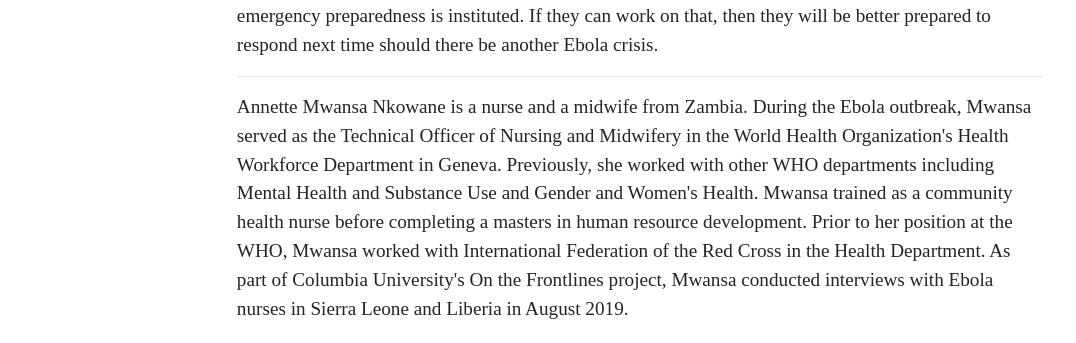
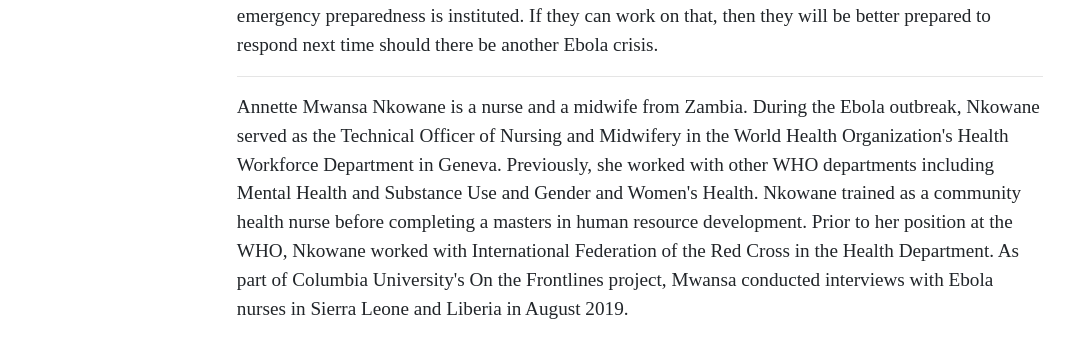
Before and after one commit to elotroalex/frontlines, a Jekyll site: the page built from _ebola/n14.md, in a window 1280 px wide and 900 px high, scrolled down 3770 px. Shown: the part 192-535 px from the top of the window, without its empty margins (0-1076 px from the left). Built offline with Jekyll 4.4.1, drawn with Linux system fonts in a browser that asks for light colours; some web fonts are replaced.

Commit message:
foregrounded last name in bio

```diff
--- a/_ebola/n14.md
+++ b/_ebola/n14.md
@@ -3,7 +3,7 @@ pid: n14
 name: Annette Mwansa Nkowane, RN, RM, BSc, MA
 first_name: Annette
 middle_name: Mwansa
-last_name: Knowane
+last_name: Nkowane
 interviewed_by: Jennifer Dohrn
 interview_date: August 16, 2019
 interview_city: Monrovia
@@ -11,11 +11,11 @@ interview_country: Liberia
 title: Former Technical Officer of Nursing and Midwifery, World Health Organization
   (WHO) Headquarters, Geneva, Switzerland
 bio: Annette Mwansa Nkowane is a nurse and a midwife from Zambia. During the Ebola
-  outbreak, Mwansa served as the Technical Officer of Nursing and Midwifery in the
+  outbreak, Nkowane served as the Technical Officer of Nursing and Midwifery in the
   World Health Organization's Health Workforce Department in Geneva. Previously, she
   worked with other WHO departments including Mental Health and Substance Use and
-  Gender and Women's Health. Mwansa trained as a community health nurse before completing
-  a masters in human resource development. Prior to her position at the WHO, Mwansa
+  Gender and Women's Health. Nkowane trained as a community health nurse before completing
+  a masters in human resource development. Prior to her position at the WHO, Nkowane
   worked with International Federation of the Red Cross in the Health Department.
   As part of Columbia University's On the Frontlines project, Mwansa conducted interviews
   with Ebola nurses in Sierra Leone and Liberia in August 2019.
```
